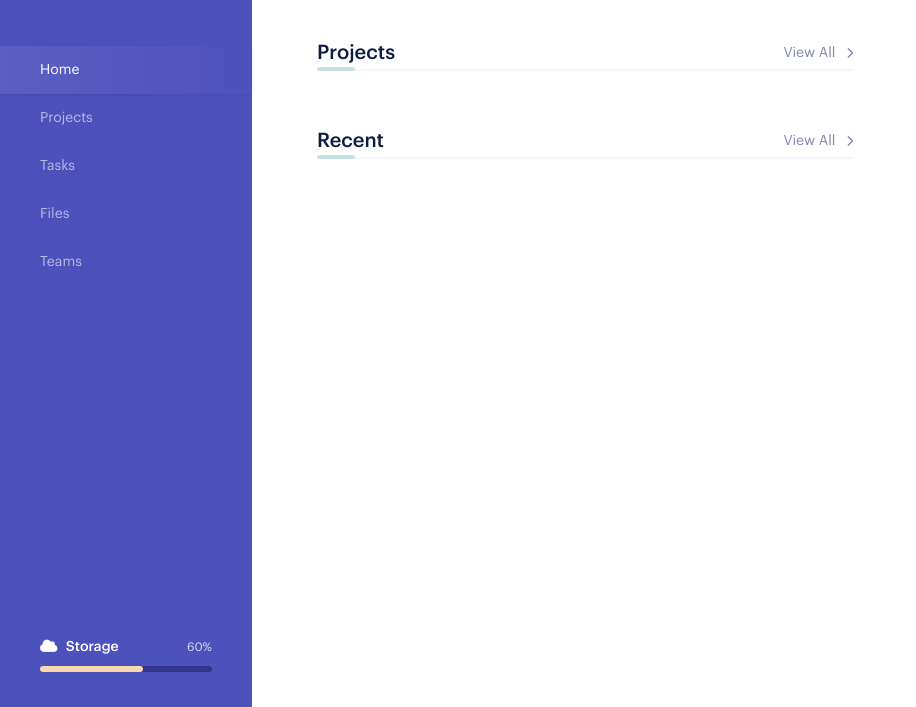
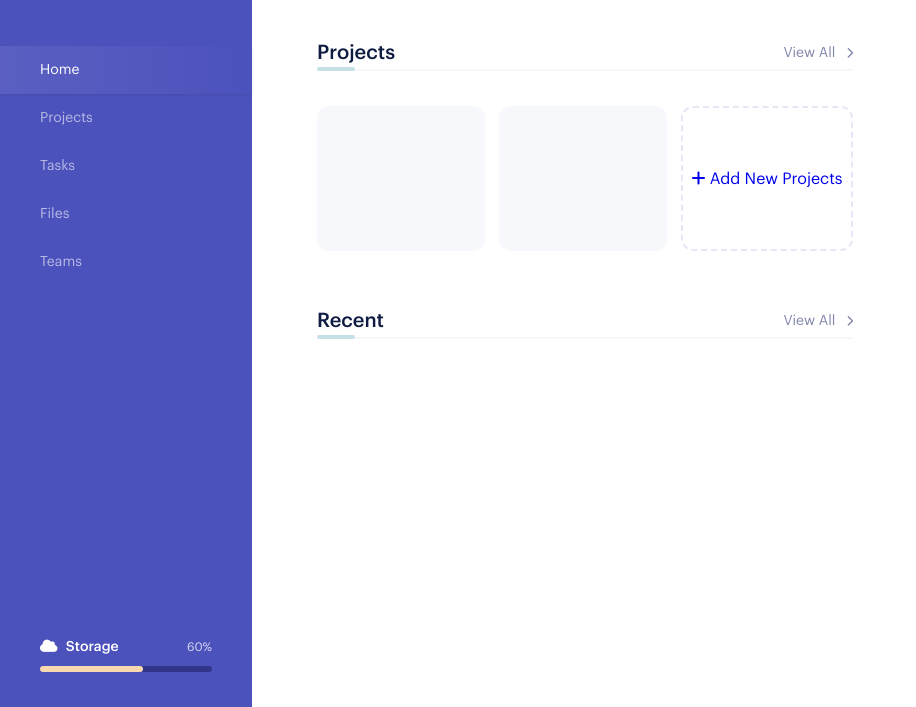
Before and after one commit to CihatAldanmaz/Dashboard---CSS-HTML, a plain HTML site: page index.html in a window 1280 px wide. Shown: the part 93-800 px from the top of the page, without its empty margins (0-916 px from the left). Drawn offline with Linux system fonts and the light colour scheme.

Commit message:
Project section almost done

```diff
--- a/css/style.css
+++ b/css/style.css
@@ -260,6 +260,34 @@ body {
     left: 0;
 }
 
+.content .inner .inner-box .projects {
+    display: flex;
+    margin: 0 -7px;
+}
+
+
+.content .inner .inner-box .box {
+    flex: 1;
+    margin: 0 7px;
+    height: 145px;
+    border-radius: 12px;
+    box-sizing: border-box;
+
+
+}
+
+.content .inner .inner-box .box.active {
+    background: #F7F8FB;
+}
+
+.content .inner .inner-box .box.empty{
+    border: 2px dashed #E4E8F6;
+    display: flex;
+    align-items: center;
+    justify-content: center;
+    flex-direction: column;
+}
+
 .content .rightbar {
     width: 360px;
     padding: 32px 0;
--- a/index.html
+++ b/index.html
@@ -72,6 +72,22 @@
               <i class="fa fa-chevron-right"></i>
             </a>
           </div>
+          <div class="projects">
+              <div class="box active">
+
+              </div>
+              <div class="box active">
+
+              </div>
+              <div class="box empty">
+                <a href="#">
+                    <i class="fa fa-plus"></i>
+                    <span class="text">Add New Projects</span>
+                </a>
+
+              </div>
+          </div>
+
         </div>
 
         <div class="inner-box">
```
